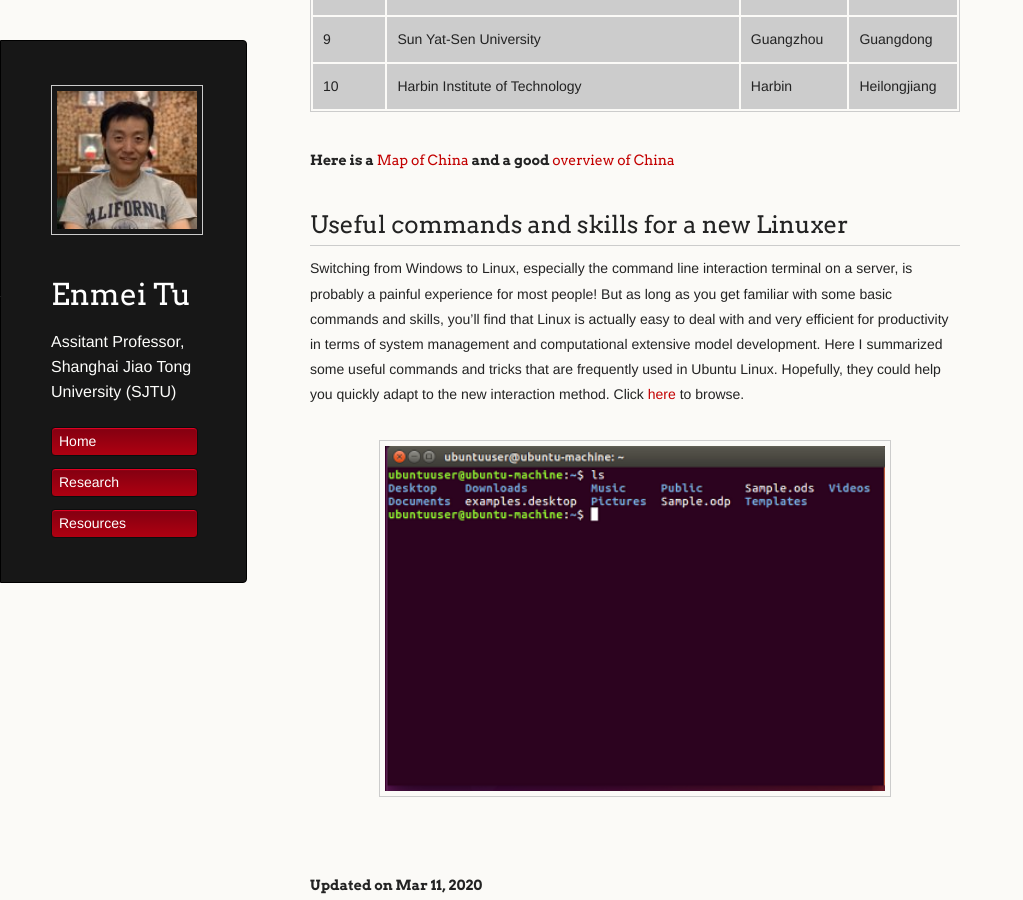
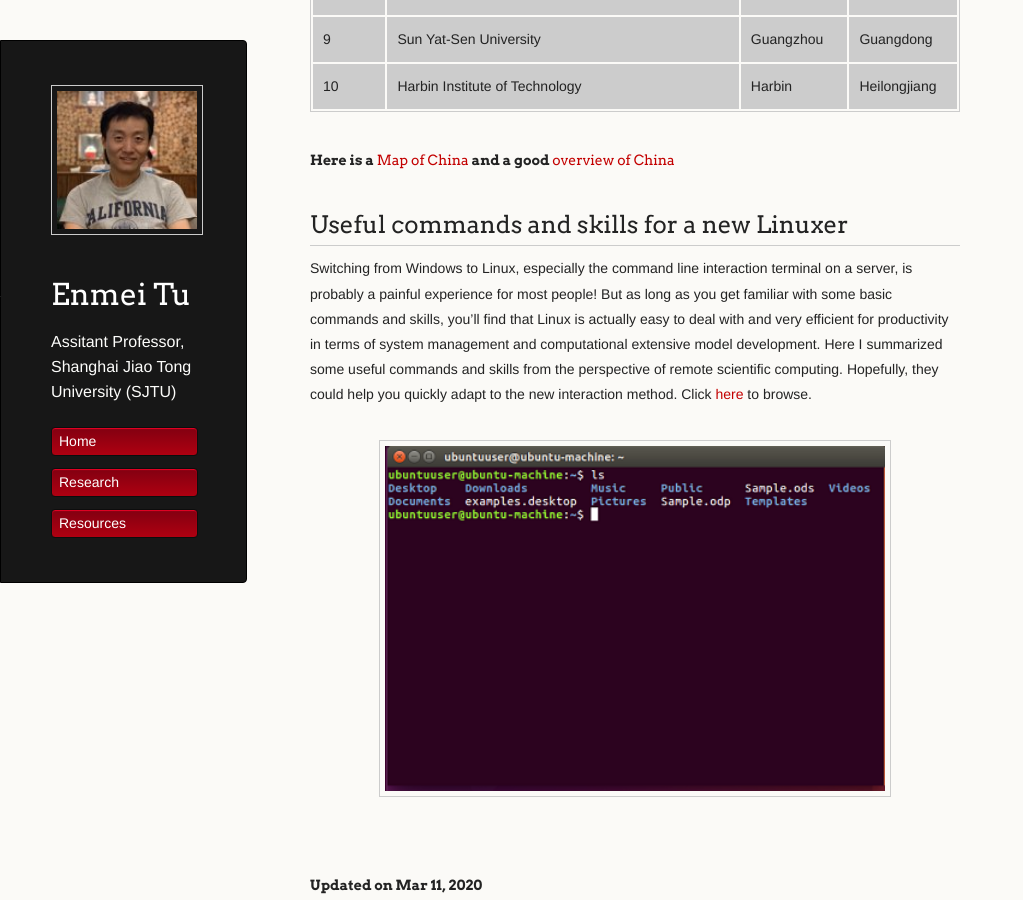
Before and after one commit to hellotem/enmeitu.github.io, a Jekyll site: the page built from resource/index.md, in a window 1280 px wide and 900 px high, scrolled down 1320 px. Shown: the whole window, without its empty margins (0-1023 px from the left). Built offline with Jekyll 4.4.1, drawn with Linux system fonts in a browser that asks for light colours; our own code applies the rules of GitHub Pages for plain Markdown files.

Commit message:
Update index.md

```diff
--- a/resource/index.md
+++ b/resource/index.md
@@ -39,7 +39,7 @@
 #### Here is a [Map of China](https://www.chinadiscovery.com/china-maps/china-provincial-map.html) and a good [overview of China](https://www.chinadiscovery.com/travel-guide/facts.html)
 
 ## Useful commands and skills for a new Linuxer
-Switching from Windows to Linux, especially the command line interaction terminal on a server, is probably a painful experience for most people! But as long as you get familiar with some basic commands and skills, you’ll find that Linux is actually easy to deal with and very efficient for productivity in terms of system management and computational extensive model development. Here I summarized some useful commands and tricks that are frequently used in Ubuntu Linux. Hopefully, they could help you quickly adapt to the new interaction method. Click [here](linux.md) to browse.
+Switching from Windows to Linux, especially the command line interaction terminal on a server, is probably a painful experience for most people! But as long as you get familiar with some basic commands and skills, you’ll find that Linux is actually easy to deal with and very efficient for productivity in terms of system management and computational extensive model development. Here I summarized some useful commands and skills from the perspective of remote scientific computing. Hopefully, they could help you quickly adapt to the new interaction method. Click [here](linux.md) to browse.
 
 <div style="text-align:center"><img src="1111.png" alt="Markdown Monster icon" align="center" width="500" /></div>
 
```
